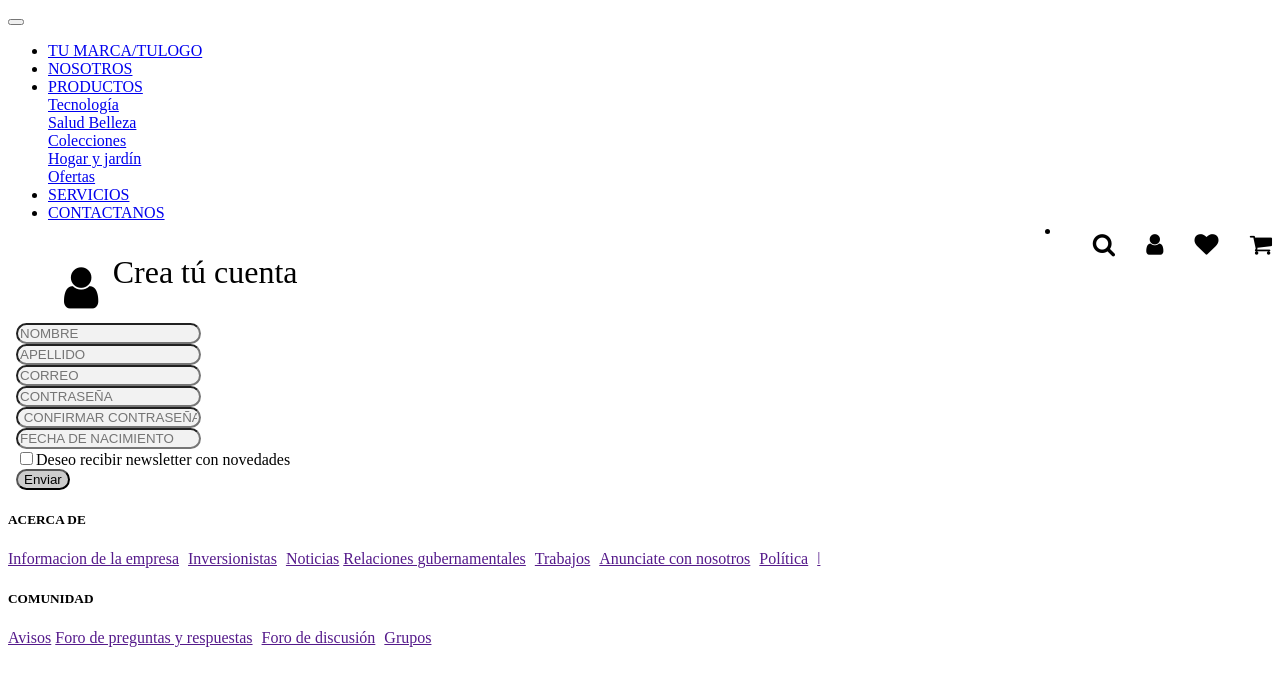
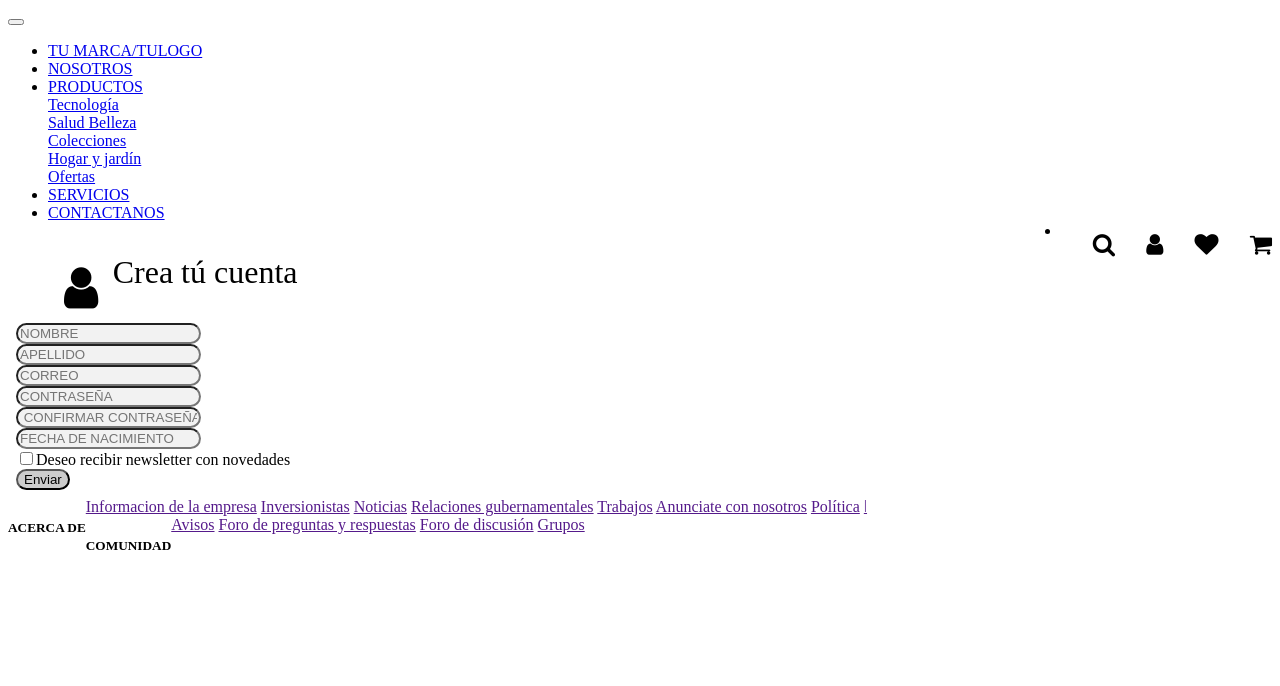
Before and after one commit to JosueTobar/e-commerce, a React (Create React App) app: page /registration in a window 1280 px wide. Shown: the top 686 px of the page. Built offline with nearby package versions, Linux system fonts and the light colour scheme.

Commit message:
solucion mensajes de error en consola
se solvento los mensajes de error en consolo, que se daban por agregar etiqueta style dentro de los componente, la solucion fuen llanar todos los estilos por classe css

```diff
--- a/src/componets/footer/footer.js
+++ b/src/componets/footer/footer.js
@@ -1,33 +1,29 @@
-
 import React from 'react';
 
 export default class Footer extends React.Component {
     render() {
         return (
-            <footer  className="footer ">
-
-
+            <footer  className="footer">
                 <div className="row align-items-center">
-                    <div className="col-md-8" style={{'lign-self':'auto'}}>
-                    <h5 style={{'text-align':'left'}}>ACERCA DE</h5>
-                    <span className="copyright"> <a href="" className="text-muted" style={{'margin-top':'8px'}}>Informacion de la empresa</a></span>
-                    <span className="copyright"> <a href="" className="text-muted" style={{'margin-left': '5px' ,'margin-top':'5px'}}>Inversionistas</a></span>
-                    <span className="copyright"> <a href="" className="text-muted" style={{'margin-left': '5px' ,'margin-top':'5px'}}>Noticias</a></span>
-                    <span className="copyright"> <a href="" className="text-muted" style={{'margin-top':'8px'}}>Relaciones gubernamentales</a></span>
-                    <span className="copyright"> <a href="" className="text-muted" style={{'margin-left': '5px' ,'margin-top':'5px'}}>Trabajos</a></span>
-                    <span className="copyright"> <a href="" className="text-muted" style={{'margin-left': '5px' ,'margin-top':'5px'}}>Anunciate con nosotros</a></span>
-                    <span className="copyright"> <a href="" className="text-muted" style={{'margin-left': '5px' ,'margin-top':'5px'}}>Pol&iacute;tica</a></span>
-                    <span className="copyright"> <a href="" className="text-muted" style={{'margin-left': '5px' ,'margin-top':'5px'}}>ǀ</a></span>
+                    <div className="col-md-8" >
+                    <h5 className="pull-left">ACERCA DE</h5>
+                    <span className="copyright"> <a href="" className="text-foter-ft">Informacion de la empresa</a></span>
+                    <span className="copyright"> <a href="" className="text-foter-t">Inversionistas</a></span>
+                    <span className="copyright"> <a href="" className="text-foter-t">Noticias</a></span>
+                    <span className="copyright"> <a href="" className="text-foter-ft">Relaciones gubernamentales</a></span>
+                    <span className="copyright"> <a href="" className="text-foter-t">Trabajos</a></span>
+                    <span className="copyright"> <a href="" className="text-foter-t">Anunciate con nosotros</a></span>
+                    <span className="copyright"> <a href="" className="text-foter-t">Pol&iacute;tica</a></span>
+                    <span className="copyright"> <a href="" className="text-foter-t">ǀ</a></span>
                     </div>
-                    <div className="col-md-4" style={{'text-align':'left'}}>
-                        <h5 style={{'text-align':'left'}}>COMUNIDAD</h5>
-                        <span className="copyright"> <a href="" className="text-muted" style={{'margin-top':'8px'}}>Avisos</a></span>
-                        <span className="copyright"> <a href="" className="text-muted" style={{'margin-right': '5px' ,'margin-top':'5px'}}>Foro de preguntas y respuestas</a></span>
-                        <span className="copyright"> <a href="" className="text-muted" style={{'margin-right': '5px' ,'margin-top':'5px'}}>Foro de discusi&oacute;n</a></span>
-                        <span className="copyright"> <a href="" className="text-muted" style={{'margin-top':'8px'}}>Grupos</a></span>
+                    <div className="col-md-4 pull-left">
+                        <h5 className="pull-left" >COMUNIDAD</h5>
+                        <span className="copyright"> <a href="" className="text-foter-ft">Avisos</a></span>
+                        <span className="copyright"> <a href="" className="text-foter-t">Foro de preguntas y respuestas</a></span>
+                        <span className="copyright"> <a href="" className="text-foter-t">Foro de discusi&oacute;n</a></span>
+                        <span className="copyright"> <a href="" className="text-foter-t">Grupos</a></span>
                     </div>
                 </div>
-
         </footer>
         );
     }
--- a/src/componets/nav.js
+++ b/src/componets/nav.js
@@ -14,8 +14,8 @@ export default class Nav  extends React.Component{
 
         <div className="collapse navbar-collapse   " id="navbarSupportedContent">
           <ul className="navbar-nav mr-auto ">
-            <li className="nav-item active title-nav">
-              <a className="nav-link" href="#">TU MARCA/TULOGO <span class="sr-only">(current)</span></a>
+            <li className="nav-item  title-nav">
+              <a className="nav-link" href="#">TU MARCA/TULOGO <span className="sr-only">(current)</span></a>
             </li>
                     <li className="nav-item active">
                       <a className="nav-link" href="#">NOSOTROS</a>
@@ -44,12 +44,10 @@ export default class Nav  extends React.Component{
                       <a className="nav-link" href="#">CONTACTANOS</a>
                     </li>
                     <li className="pull-right">
-
-                      <Link to="../CardShopping" style={{"text-decoration":"none","color":"black"}} > <i className="fa fa-shopping-cart fa-pull-right icon-nav"/></Link>
+                      <Link to="../CardShopping"  >  <i className="fa fa-shopping-cart pull-right icon-nav link "/>  </Link>
                       <i className="fa fa-heart fa-pull-right icon-nav"/>
-                      <Link to="../login" style={{"text-decoration":"none","color":"black"}} ><i className="fa fa-user fa-pull-right icon-nav"/></Link>
+                      <Link to="../login" ><i className="fa fa-user fa-pull-right icon-nav link"/></Link>
                       <i className="fa fa-search fa-pull-right icon-nav"/>
-
                     </li>
           </ul>
         </div>
--- a/src/resourses/css/myStyles.css
+++ b/src/resourses/css/myStyles.css
@@ -1,25 +1,30 @@
  /********************* NAV **********************/
-
 .icon-nav{
     padding-top: 10px;
     padding-left: 1em;
     font-size: 1.5em;
 }
  /********************* Producto **********************/
-
 /* Titulo de las prduct-Card  */
 .title-product{
-
     font-size: 2em;
   }
-  /* Distribucion de las prduct-Card  */
-    .productItem{
+.productItem{
     padding-top:3em;
   }
-
+.link{
+    text-decoration :none;
+    color :black
+  }
+.text-muted{
+    padding-top:3em;
+  }
+.copyright{
+    color:black;
+  }
 
   /********************* Categoria **********************/
-  .img-category{
+.img-category{
     margin-top: 10%;
     width: 6em;
     height: 6em;
@@ -27,11 +32,25 @@
     margin-right: auto;
     display: block;
  }
+
  .img-category-text{
      font-size: 2.5em;
-
      text-align: center;
  }
+
+/********************* Footer **********************/
+.text-footer-t{
+  margin-left : 5px;
+  margin-top:5px;
+}
+.text-footer-ft{
+  margin-top:8px;
+}
+
+.text-footer-ft{
+  margin-top:8px;
+}
+
 
 /********************* Categoria **********************/
 .icon-login{
```
